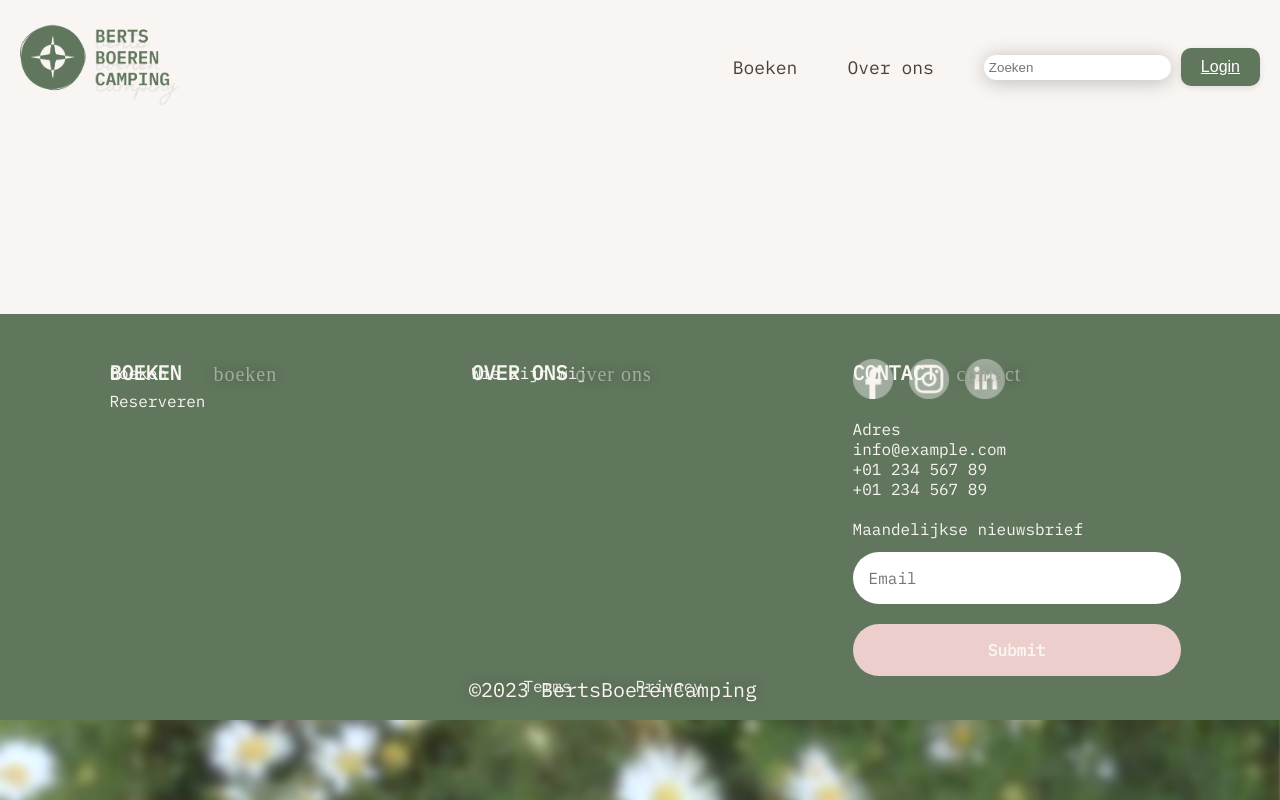
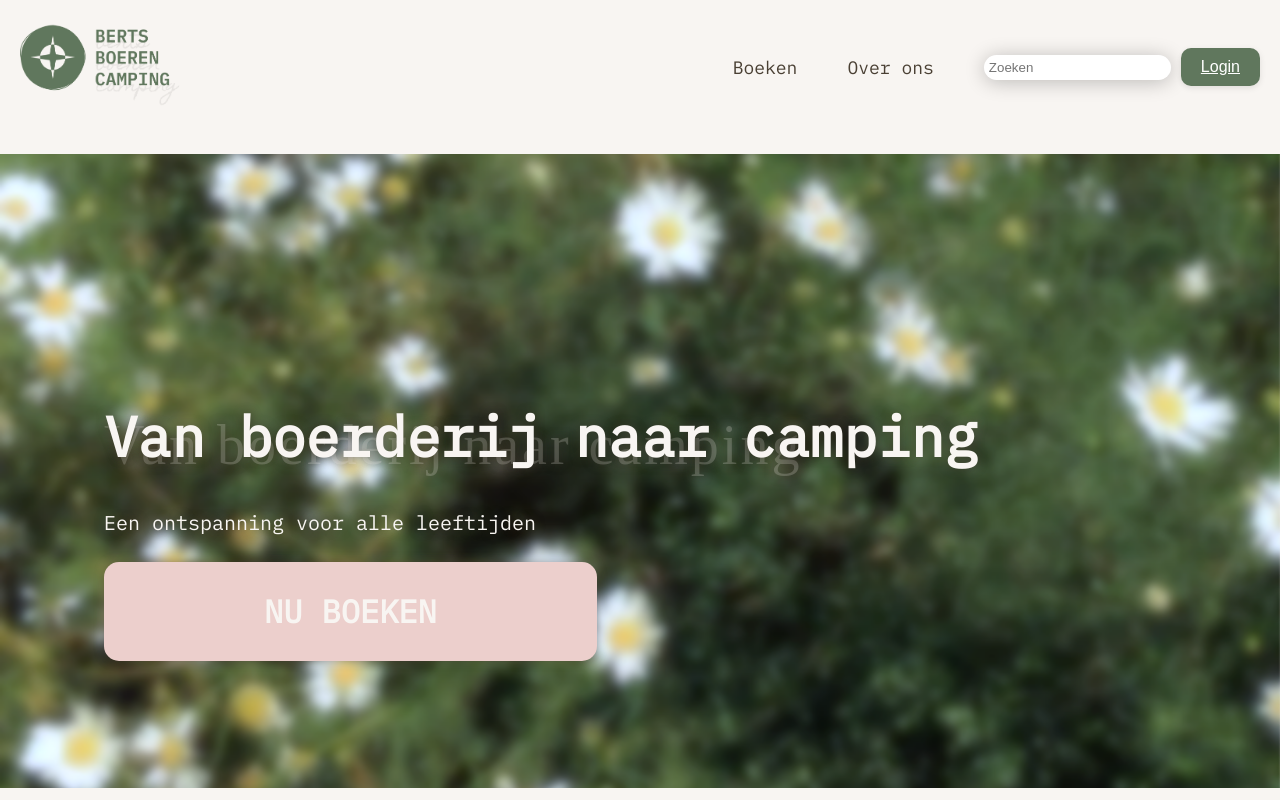
Before and after one commit to LaulensW/BertsBoerenCamping, a React (Vite) app in the folder BertsBoerenCamping/: page / in a window 1280 px wide. Shown: the top 800 px of the page. Built offline with nearby package versions, Linux system fonts and the light colour scheme.

Commit message:
Footer css gefixt en toegevoegd aan andere pagina's

```diff
--- a/BertsBoerenCamping/src/Views/About.jsx
+++ b/BertsBoerenCamping/src/Views/About.jsx
@@ -3,6 +3,7 @@ import Layout from '../components/Layout';
 import Banner from '../components/AboutBanner';
 import OnsTeam from '../components/AboutTeam';
 import Bedrijven from '../components/AboutBenN';
+import Footer from '../components/Footer';
 
 const About = () => {
   return (
@@ -12,6 +13,7 @@ const About = () => {
       </Layout>
         < OnsTeam />
         <Bedrijven/>
+        <Footer />
     </>
   );
 };
--- a/BertsBoerenCamping/src/Views/Booking.jsx
+++ b/BertsBoerenCamping/src/Views/Booking.jsx
@@ -1,6 +1,7 @@
 import React from 'react';
 import BookingForm from '../components/bookingForm';
 import Layout from '../components/Layout';
+import Footer from '../components/Footer';
 
 const Booking = () => {
   return (
@@ -9,6 +10,7 @@ const Booking = () => {
       <h2></h2>
       <BookingForm />
       </Layout>
+      <Footer/>
     </div>
   );
 };
--- a/BertsBoerenCamping/src/Views/Home.jsx
+++ b/BertsBoerenCamping/src/Views/Home.jsx
@@ -14,12 +14,12 @@ const Home = () => {
     <Layout>
       {/* Home-specific content */}
     </Layout>
-    < Footer />
     < CallToAction />
     < Campingplekken />
     < BoekenInfo />
     < FAQs />
     < Reviews />
+    < Footer />
     </>
   );
 };
--- a/BertsBoerenCamping/src/components/Footer.css
+++ b/BertsBoerenCamping/src/components/Footer.css
@@ -1,30 +1,25 @@
 .footer-container{
     background-color: var(--primary-color);
     color: var(--neutral-color);
-    padding: 45px 0px 24px 10px;
+    padding: 45px 0px 24px 0px;
     margin-top: 160px;
 }
 .footer{
     color: var(--neutral-color);
     display: flex;
     text-decoration: none;
-    justify-content: center;
+    justify-content: space-evenly;
 }
 .heading{
     font-size: 20px;
-    position: absolute;
-}
-.heading-cursive{
-    font-family: 'Homemade Apple', cursive;
-    letter-spacing: 1px;
-    margin-top: 4px;
-    color: #A0AD9E;
+    display: flex;
+    z-index: 10px;
+    margin-bottom: 8%;
 }
 .footer-heading-1{
     color: var(--neutral-color);
     display: flex;
     flex-direction: column;
-    margin: 0 133px 0 0;
 }
 .footer-heading-1 a{
     color: var(--neutral-color);
@@ -34,7 +29,6 @@
 .footer-heading-2{
     display: flex;
     flex-direction: column;
-    margin: 0 133px 0 133px;
 }
 .footer-heading-2 a{
     color: var(--neutral-color);
@@ -44,7 +38,6 @@
 .footer-heading-3{
     display: flex;
     flex-direction: column;
-    margin: 0 0 0 133px;
 }
 .footer-heading-3 a{
     color: var(--neutral-color);
@@ -92,11 +85,11 @@ input[type=submit]:hover{
 }
 .bottom-text{
     display: flex;
-    justify-content: center;
-    padding-right: 64px;
+    justify-content: space-around;
 }
 .bottom-text-indi{
-    margin: 0 32px 0 32px;
+    font-size: 14px;
+    margin-top: 32px;
     color:var(--neutral-color);
     text-decoration: none;
 }
--- a/BertsBoerenCamping/src/components/Footer.jsx
+++ b/BertsBoerenCamping/src/components/Footer.jsx
@@ -1,5 +1,6 @@
 import React from 'react';
 import './Footer.css';
+import { Link } from 'react-router-dom';
 
 const Footer = () => {
     return(
@@ -8,19 +9,17 @@ const Footer = () => {
             <div className="footer">
                 <div className="footer-heading-1">
                     <h6 className="heading">BOEKEN</h6>
-                    <p className="heading-cursive">boeken</p>
-                    <a href="#">Boeken</a>
-                    <a href="#">Reserveren</a>
+                    <Link to="/booking">Boeken</Link>
+                    <Link to="/booking">Reserveren</Link>
                 </div>
 
                 <div className="footer-heading-2">
                     <h6 className="heading">OVER ONS</h6>
-                    <p className="heading-cursive">over ons</p>
-                    <a href="#">Wie zijn wij</a>
+                    <Link to="/about">Over Ons</Link>
                 </div>
 
                 <div className="footer-heading-3">
-                    <h6 className="heading">CONTACT</h6> <p className="heading-cursive">contact</p>
+                    <h6 className="heading">CONTACT</h6>
                     <div className="img-logo">
                         <img src="../images/footer-facebook.png" className="logo-indi"/>
                         <img src="../images/footer-instagram.png" className="logo-indi"/>
@@ -40,7 +39,7 @@ const Footer = () => {
             </div>
 
             <div className="bottom-text">
-                <p className="bottom-text-indi">©2023 BertsBoerenCamping</p>
+                <p className="bottom-text-indi">©2024 BertsBoerenCamping</p>
                 <a href="#" className="bottom-text-indi">Terms</a>
                 <a href="#" className="bottom-text-indi">Privacy</a>
             </div>
```
